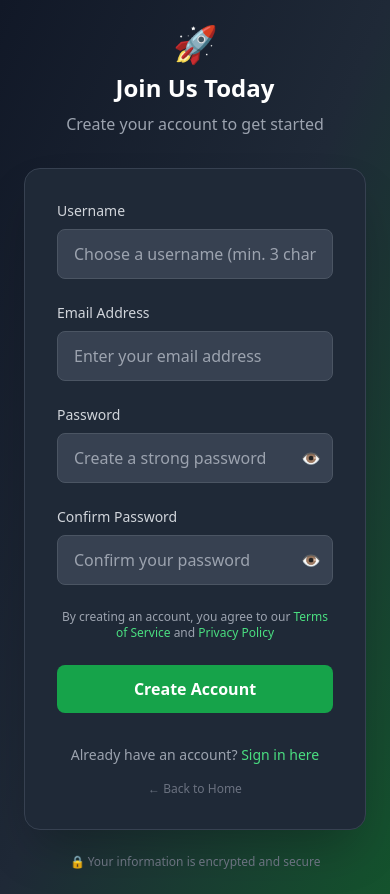
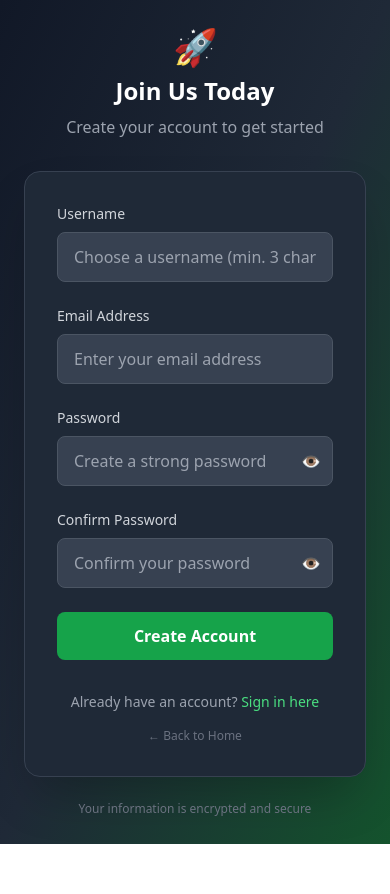
Before and after one commit to vasusumeet/Personal_Finance_App, a React (Vite) app in the folder Frontend/: page /SignUp in a window 390 px wide. After the commit the page ends 844 px from the top, so only its background shows below. Built offline with nearby package versions, Linux system fonts and the light colour scheme.

Commit message:
Adjusted Navbar for mobile

```diff
--- a/Frontend/src/Pages/SignUp.jsx
+++ b/Frontend/src/Pages/SignUp.jsx
@@ -269,13 +269,6 @@ const SignUp = () => {
                 </div>
               )}
 
-              {/* Terms and Privacy */}
-              <div className="text-xs text-gray-400 text-center">
-                By creating an account, you agree to our{' '}
-                <span className="text-green-400 hover:text-green-300 cursor-pointer">Terms of Service</span>
-                {' '}and{' '}
-                <span className="text-green-400 hover:text-green-300 cursor-pointer">Privacy Policy</span>
-              </div>
 
               {/* SignUp Button */}
               <button
@@ -320,7 +313,7 @@ const SignUp = () => {
           {/* Security Notice */}
           <div className="mt-6 text-center">
             <p className="text-gray-500 text-xs">
-              🔒 Your information is encrypted and secure
+               Your information is encrypted and secure
             </p>
           </div>
         </div>
```
